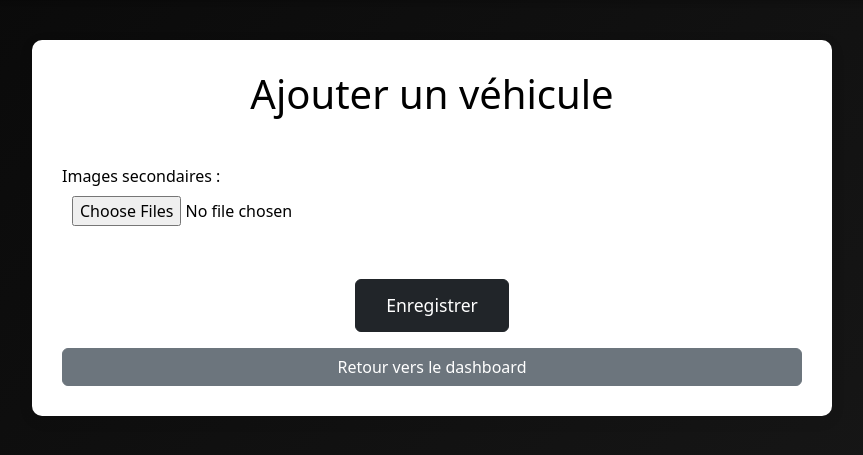
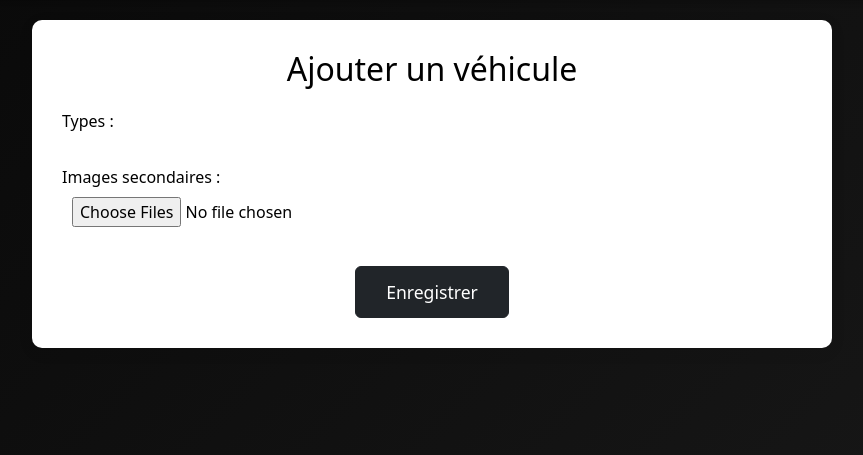
Before and after one commit to Krikcor/Stud-motors, a Django app: template src/dashboard/templates/dashboard/create_vehicle.html in a window 1280 px wide. Shown: the part 58-513 px from the top of the page, without its empty margins (208-1071 px from the left). Run offline with Django 5.2, Linux system fonts and the light colour scheme; the template is opened without the code that fills it, so the values that code supplies are empty.

Commit message:
finalisation du front des pages

```diff
--- a/src/dashboard/templates/dashboard/change_vehicle_type.html
+++ b/src/dashboard/templates/dashboard/change_vehicle_type.html
@@ -87,7 +87,7 @@
             {% csrf_token %}
             <label for="vehicle_id">ID du véhicule :</label>
             <input type="number" id="vehicle_id" name="vehicle_id" required>
-            <button type="submit" class="btn btn-primary">Rechercher</button>
+            <button type="submit" class="btn btn-dark">Rechercher</button>
         </form>
         {% endif %}
 
@@ -117,7 +117,7 @@
                 </label>
             </div>
 
-            <button type="submit" class="btn btn-primary">Valider</button>
+            <button type="submit" class="btn btn-dark">Valider</button>
         </form>
         {% else %}
             <p style="color:red; text-align:center;">
--- a/src/dashboard/templates/dashboard/create_vehicle.html
+++ b/src/dashboard/templates/dashboard/create_vehicle.html
@@ -7,7 +7,7 @@
 <style>
 .vehicle-form-container {
     max-width: 800px;
-    margin: 40px auto;
+    margin: 20px auto;
 }
 
 .vehicle-card {
@@ -17,9 +17,9 @@
     box-shadow: 0 4px 15px rgba(0,0,0,0.08);
 }
 
-.vehicle-card h1 {
+.vehicle-card h2 {
     text-align: center;
-    margin-bottom: 30px;
+    margin-bottom: 20px;
     color: black;
 }
 
@@ -49,7 +49,7 @@
 /* Radio inline*/
 .radio-line {
     display: flex;
-    flex-direction: column; /* chaque option sur une ligne */
+    flex-direction: column;
     margin-bottom: 15px;
     align-items: baseline;
 }
@@ -70,7 +70,7 @@
 /* bouton */
 .submit-area {
     text-align: center;
-    margin-top: 30px;
+    margin-top: 10px;
 }
 
 .submit-area button {
@@ -83,7 +83,7 @@
 <div class="vehicle-form-container">
 
     <div class="vehicle-card">
-        <h1>Ajouter un véhicule</h1>
+        <h2>Ajouter un véhicule</h2>
 
         <form method="post" enctype="multipart/form-data">
             {% csrf_token %}
@@ -125,8 +125,8 @@
                 {{ form.mileage.errors }}
             </p>
 
-            <!-- Radio vehicle_type : options verticales, rond + texte sur la même ligne -->
             <div class="radio-line">
+                <p>Types :</p>
                 {% for radio in form.vehicle_type %}
                     <label class="radio-option">
                         {{ radio.tag }}
@@ -159,11 +159,6 @@
 
         </form>
 
-        <div class="mt-3">
-            <a href="{% url 'pro_dashboard' %}" class="btn btn-secondary w-100">
-                Retour vers le dashboard
-            </a>
-        </div>
 
     </div>
 </div>
--- a/src/dashboard/templates/dashboard/modif_vehicle.html
+++ b/src/dashboard/templates/dashboard/modif_vehicle.html
@@ -73,7 +73,7 @@
             {% csrf_token %}
             <label for="vehicle_id">ID du véhicule :</label>
             <input type="number" id="vehicle_id" name="vehicle_id" required>
-            <button type="submit" class="btn btn-primary">Rechercher</button>
+            <button type="submit" class="btn btn-dark">Rechercher</button>
         </form>
         {% endif %}
 
@@ -110,7 +110,7 @@
             <label>Prix :</label>
             <input type="number" step="0.01" name="price" value="{{ vehicle.price }}" required>
 
-            <button type="submit" class="btn btn-primary">Enregistrer les modifications</button>
+            <button type="submit" class="btn btn-dark">Enregistrer les modifications</button>
         </form>
         {% endif %}
 
--- a/src/mmotors/templates/index.html
+++ b/src/mmotors/templates/index.html
@@ -138,7 +138,7 @@ h4{
     <div class="hero">
         <div class="hero-content">
             <h1>Bienvenue chez M-Motors</h1>
-            <p>La plateforme simple pour consulter et réserver des véhicules.</p>
+            <p>LA plateforme réserver des véhicules.</p>
             <div class="hero-buttons">
                 <a href="{% url 'vehicle_list' %}" class="btn btn-secondary btn-lg">
                     Voir les véhicules
@@ -187,7 +187,7 @@ h4{
     <!-- CTA -->
     <div class="cta">
         <h2>Prêt à trouver votre prochain véhicule ?</h2>
-        <p>Parcourez notre catalogue et réservez en quelques secondes.</p>
+        <p>Parcourez notre catalogue et réservez-le!</p>
         <a href="{% url 'vehicle_list' %}" class="btn btn-secondary btn-lg mt-3">
             Trouver un véhicule
         </a>
--- a/src/mmotors/templates/partials/navbar.html
+++ b/src/mmotors/templates/partials/navbar.html
@@ -85,6 +85,7 @@
     display: flex;
     align-items: center;
 }
+
 </style>
 
 
```
Also changed, not shown: src/dashboard/forms.py (+7 -1 lines), src/dashboard/templates/dashboard/pro_dashboard.html (+19 -4 lines), src/vehicles/templates/vehicles/vehicle_list.html (+13 -2 lines).
